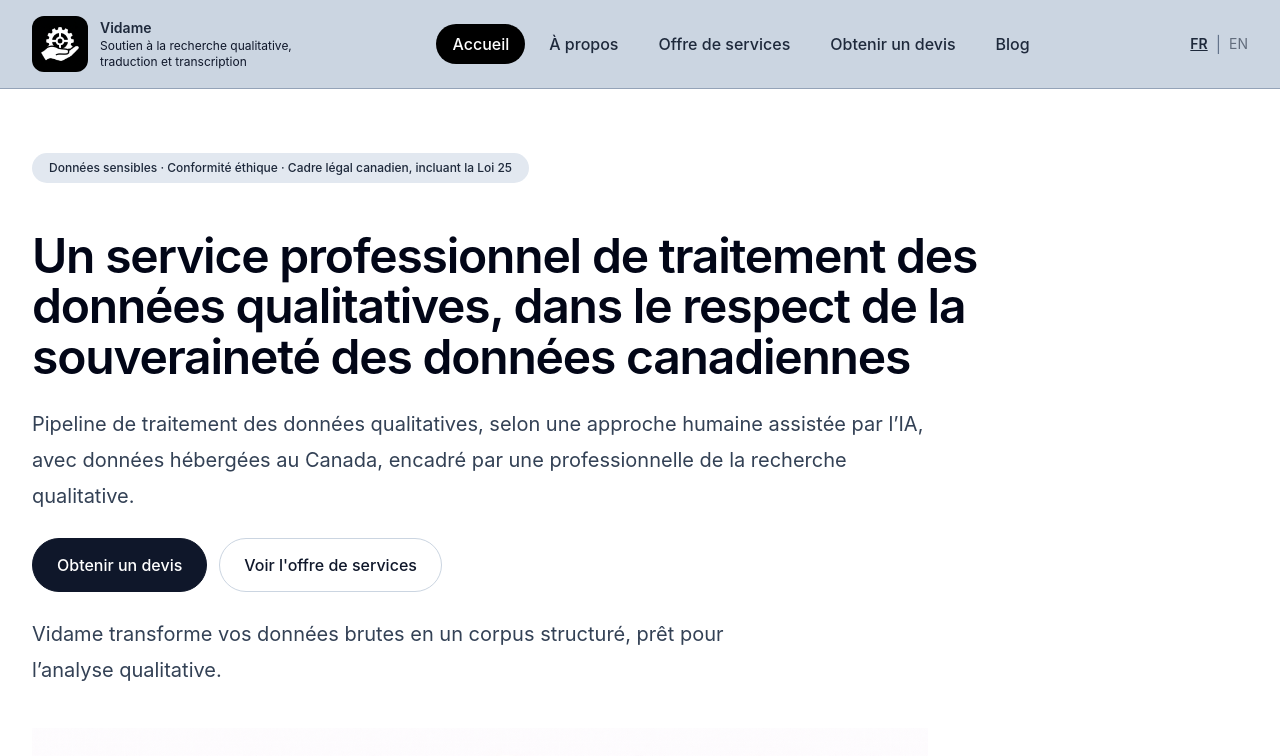
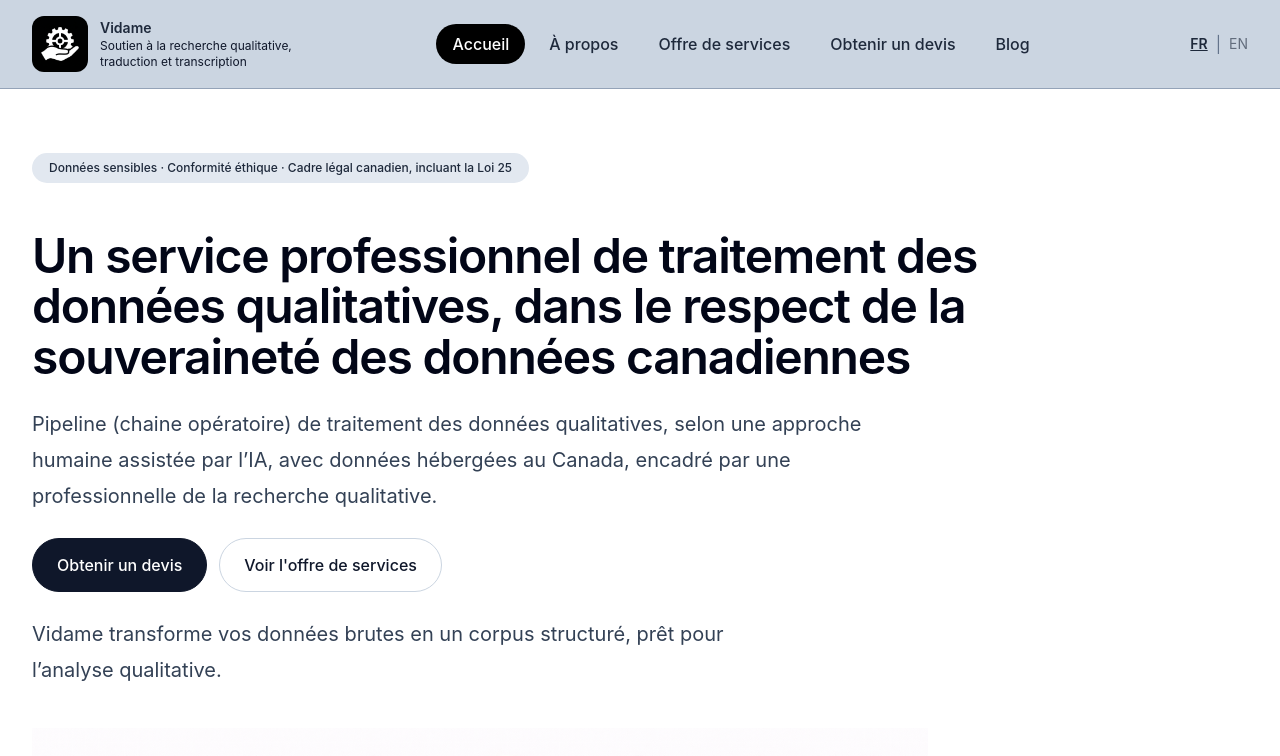
Before and after one commit to momopro21/vidame-recherche, a React (Vite) app: page / in a window 1280 px wide. Shown: the top 756 px of the page. Built offline with nearby package versions, Linux system fonts and the light colour scheme; the HTML template or start-up script is replaced by a standard one.

Commit message:
Update App.tsx

```diff
--- a/src/App.tsx
+++ b/src/App.tsx
@@ -420,7 +420,7 @@ function Accueil({ setPage }: { setPage: (page: string) => void }) {
             </h1>
 
             <p className="max-w-4xl text-lg leading-8 text-slate-700 md:text-xl md:leading-9">
-              Pipeline de traitement des données qualitatives, selon une approche humaine assistée
+              Pipeline (chaine opératoire) de traitement des données qualitatives, selon une approche humaine assistée
               par l’IA, avec données hébergées au Canada, encadré par une professionnelle de la
               recherche qualitative.
             </p>
```
